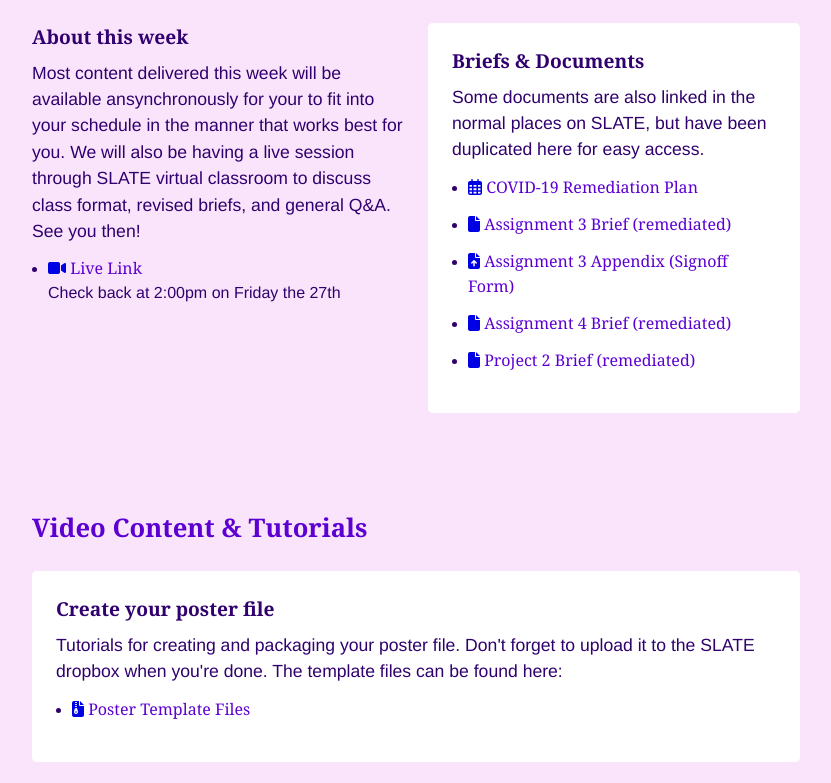
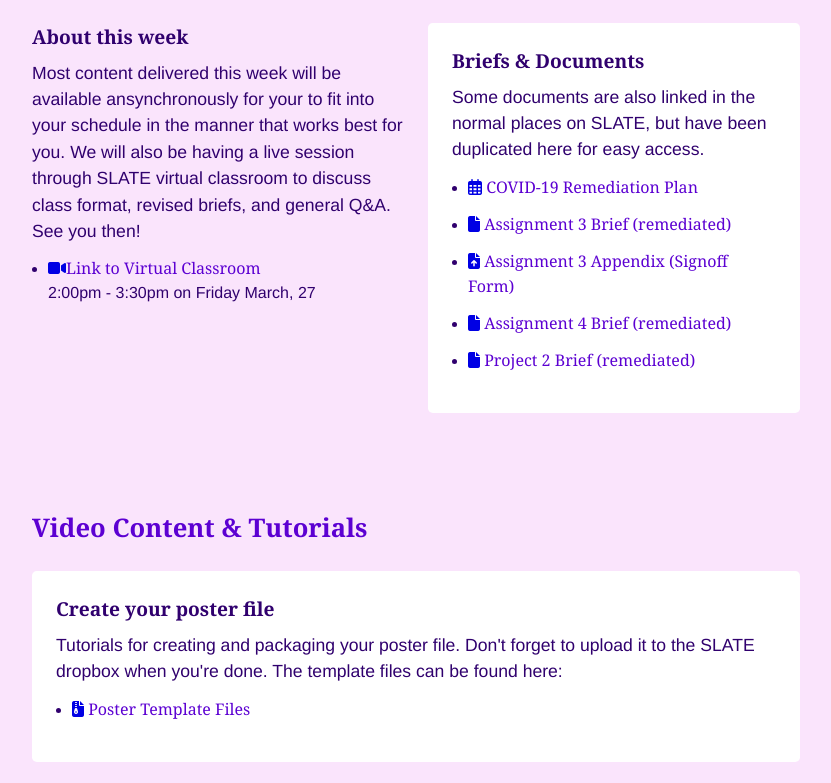
Before and after one commit to merethom/vdes46529, a plain HTML site: page index.html in a window 1280 px wide. Shown: the part 1104-1887 px from the top of the page, without its empty margins (224-1055 px from the left). Drawn offline with Linux system fonts and the light colour scheme; a small style sheet from the web is missing.

Commit message:
added week 11 live link

```diff
--- a/index.html
+++ b/index.html
@@ -44,9 +44,9 @@
           <p>
             <ul>
               <li>
-                <a href="#" target="_blank">
-                  <i class="fas fa-video"></i> Live Link</a>
-                <br />Check back at 2:00pm on Friday the 27th
+                <a href="https://ysu-ca.youseeu.com/sync-activity/invite/108977/a1e309ba63aee5ca455ad8640ba67658?lti-scope=d2l-resource-syncmeeting-list" target="_blank">
+                  <i class="fas fa-video"></i>Link to Virtual Classroom</a>
+                <br />2:00pm - 3:30pm on Friday March, 27
               </li>
             </ul>
           </p>
```
Also changed, not shown: 1 other file.
